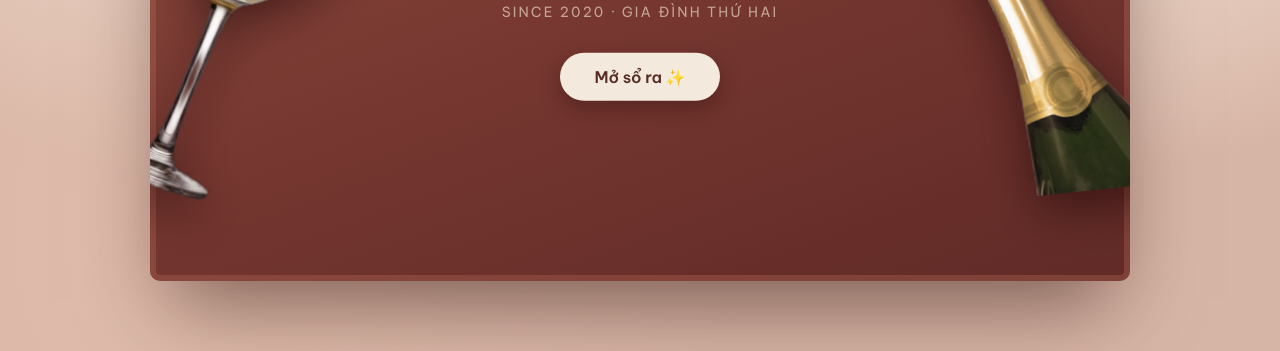
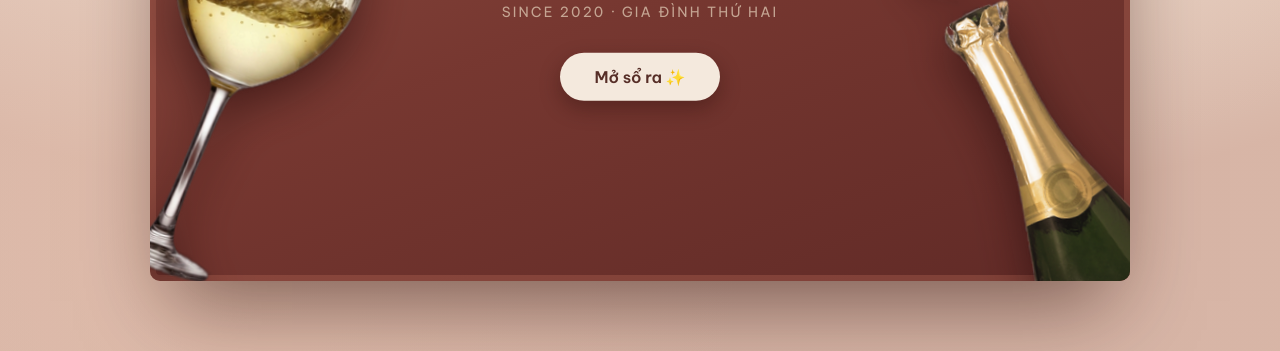
Before and after one commit to Hoang-Le-Legacy/DuongLuuBut, a website: page index.html in a window 1280 px wide. Shown: the part 449-800 px from the top of the page. Drawn offline with nearby package versions, Linux system fonts and the light colour scheme; no server answers; a web font is replaced by a local one.

Commit message:
Update UI

```diff
--- a/css/styles.css
+++ b/css/styles.css
@@ -900,7 +900,7 @@ a:hover { color: oklch(38% 0.16 30); }
 .cover__wine,
 .cover__glass {
   position: absolute;
-  top: 50%;
+  bottom: -16px;
   width: clamp(160px, 22vw, 320px);
   filter: drop-shadow(0 16px 24px oklch(15% 0.04 30 / 0.55));
   pointer-events: none;
@@ -908,11 +908,11 @@ a:hover { color: oklch(38% 0.16 30); }
 }
 .cover__wine {
   right: clamp(-60px, -4%, -20px);
-  transform: translateY(-52%) rotate(-6deg);
+  transform: rotate(-6deg);
 }
 .cover__glass {
   left: clamp(-60px, -4%, -20px);
-  transform: translateY(-52%) rotate(6deg);
+  transform: rotate(6deg);
 }
 .cover__rockets {
   font-family: var(--font-hand);
```
